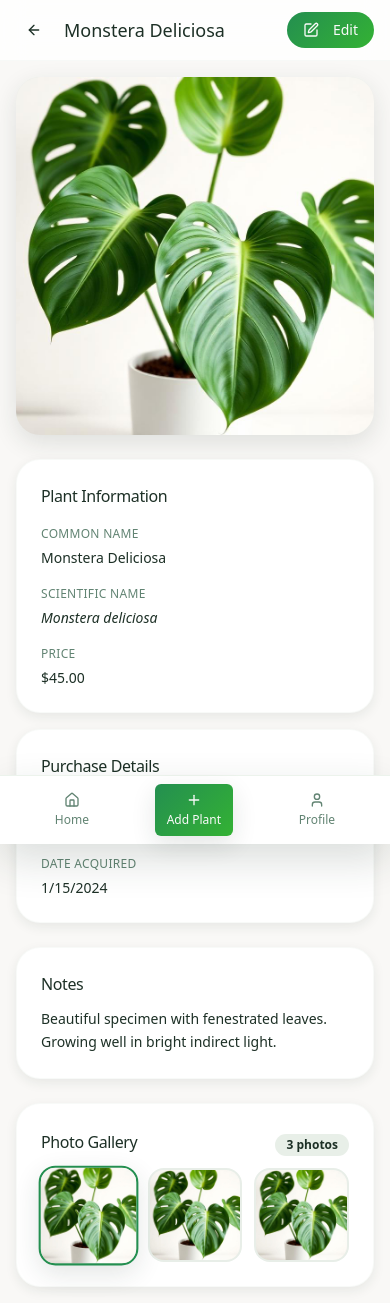
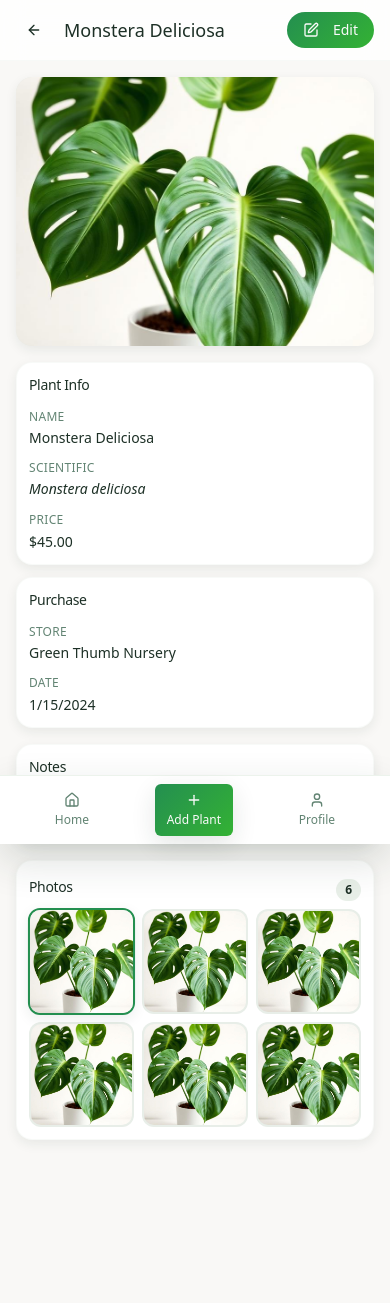
Before and after one commit to umfan99-cpu/plant-app, a React (Vite) app: page /plant/1 in a window 390 px wide. After the commit the page ends 1156 px from the top, so only its background shows below. Built offline with nearby package versions, Linux system fonts and the light colour scheme.

Commit message:
Fix plant detail page errors
Adjusted plant detail page layout for better mobile viewing, including a smaller top photo and more compact info boxes. Added six sample photos to each plant detail page. Resolved an error encountered when tapping the edit button.

```diff
--- a/src/App.tsx
+++ b/src/App.tsx
@@ -22,6 +22,7 @@ const App = () => (
           <Route path="/" element={<SplashScreen />} />
           <Route path="/home" element={<><Home /><BottomNav /></>} />
           <Route path="/plant/:id" element={<><PlantDetail /><BottomNav /></>} />
+          <Route path="/plant/:id/edit" element={<><AddPlant /><BottomNav /></>} />
           <Route path="/add-plant" element={<><AddPlant /><BottomNav /></>} />
           {/* ADD ALL CUSTOM ROUTES ABOVE THE CATCH-ALL "*" ROUTE */}
           <Route path="*" element={<NotFound />} />
--- a/src/pages/PlantDetail.tsx
+++ b/src/pages/PlantDetail.tsx
@@ -21,7 +21,7 @@ const mockPlantData = {
     whereBought: 'Green Thumb Nursery',
     dateAcquired: '2024-01-15',
     notes: 'Beautiful specimen with fenestrated leaves. Growing well in bright indirect light.',
-    photos: [monsteraImg, monsteraImg, monsteraImg],
+    photos: [monsteraImg, monsteraImg, monsteraImg, monsteraImg, monsteraImg, monsteraImg],
     thumbnailIndex: 0
   },
   2: {
@@ -32,7 +32,7 @@ const mockPlantData = {
     whereBought: 'Home Depot',
     dateAcquired: '2024-02-10',
     notes: 'Low maintenance plant perfect for beginners. Tolerates low light conditions.',
-    photos: [snakePlantImg, snakePlantImg],
+    photos: [snakePlantImg, snakePlantImg, snakePlantImg, snakePlantImg, snakePlantImg, snakePlantImg],
     thumbnailIndex: 0
   },
   3: {
@@ -43,7 +43,7 @@ const mockPlantData = {
     whereBought: 'Local Plant Shop',
     dateAcquired: '2024-01-28',
     notes: 'Fast-growing trailing plant. Great for hanging baskets or shelves.',
-    photos: [pothosImg, pothosImg, pothosImg, pothosImg],
+    photos: [pothosImg, pothosImg, pothosImg, pothosImg, pothosImg, pothosImg],
     thumbnailIndex: 0
   },
   4: {
@@ -54,7 +54,7 @@ const mockPlantData = {
     whereBought: 'Botanical Garden Shop',
     dateAcquired: '2024-03-05',
     notes: 'Statement plant with large glossy leaves. Requires bright indirect light.',
-    photos: [fiddleLeafImg, fiddleLeafImg],
+    photos: [fiddleLeafImg, fiddleLeafImg, fiddleLeafImg, fiddleLeafImg, fiddleLeafImg, fiddleLeafImg],
     thumbnailIndex: 0
   },
   5: {
@@ -65,7 +65,7 @@ const mockPlantData = {
     whereBought: 'Green Thumb Nursery',
     dateAcquired: '2024-02-22',
     notes: 'Elegant flowering plant that indicates when it needs water by drooping.',
-    photos: [peaceLilyImg, peaceLilyImg, peaceLilyImg],
+    photos: [peaceLilyImg, peaceLilyImg, peaceLilyImg, peaceLilyImg, peaceLilyImg, peaceLilyImg],
     thumbnailIndex: 0
   },
   6: {
@@ -76,7 +76,7 @@ const mockPlantData = {
     whereBought: 'Plant Paradise',
     dateAcquired: '2024-01-08',
     notes: 'Classic houseplant with glossy burgundy leaves. Very resilient and forgiving.',
-    photos: [rubberPlantImg, rubberPlantImg],
+    photos: [rubberPlantImg, rubberPlantImg, rubberPlantImg, rubberPlantImg, rubberPlantImg, rubberPlantImg],
     thumbnailIndex: 0
   }
 };
@@ -126,8 +126,8 @@ const PlantDetail = () => {
 
       <main className="container mx-auto px-4 py-4 max-w-4xl">
         {/* Main Photo */}
-        <div className="mb-6">
-          <div className="aspect-square bg-muted rounded-3xl overflow-hidden shadow-medium">
+        <div className="mb-4">
+          <div className="aspect-[4/3] bg-muted rounded-2xl overflow-hidden shadow-soft">
             <img
               src={plant.photos[plant.thumbnailIndex]}
               alt={plant.name}
@@ -141,73 +141,73 @@ const PlantDetail = () => {
         </div>
 
         {/* Plant Information */}
-        <div className="grid md:grid-cols-2 gap-4 mb-6">
+        <div className="grid grid-cols-1 sm:grid-cols-2 gap-3 mb-4">
           {/* Basic Info */}
-          <Card className="shadow-soft border-border/20 rounded-3xl">
-            <CardHeader className="pb-3">
-              <CardTitle className="text-base text-card-foreground font-medium">Plant Information</CardTitle>
+          <Card className="shadow-soft border-border/20 rounded-2xl">
+            <CardHeader className="pb-2 px-3 pt-3">
+              <CardTitle className="text-sm text-card-foreground font-medium">Plant Info</CardTitle>
             </CardHeader>
-            <CardContent className="space-y-3 pt-0">
+            <CardContent className="space-y-2 pt-0 px-3 pb-3">
               <div>
-                <label className="text-xs font-medium text-muted-foreground uppercase tracking-wide">Common Name</label>
-                <p className="text-card-foreground font-medium text-sm mt-1">{plant.name}</p>
+                <label className="text-xs font-medium text-muted-foreground uppercase tracking-wide">Name</label>
+                <p className="text-card-foreground text-sm mt-0.5 leading-tight">{plant.name}</p>
               </div>
               <div>
-                <label className="text-xs font-medium text-muted-foreground uppercase tracking-wide">Scientific Name</label>
-                <p className="text-card-foreground italic text-sm mt-1">{plant.scientificName}</p>
+                <label className="text-xs font-medium text-muted-foreground uppercase tracking-wide">Scientific</label>
+                <p className="text-card-foreground italic text-sm mt-0.5 leading-tight">{plant.scientificName}</p>
               </div>
               <div>
                 <label className="text-xs font-medium text-muted-foreground uppercase tracking-wide">Price</label>
-                <p className="text-card-foreground text-sm mt-1 font-medium">{plant.price}</p>
+                <p className="text-card-foreground text-sm mt-0.5 font-medium">{plant.price}</p>
               </div>
             </CardContent>
           </Card>
 
           {/* Purchase Info */}
-          <Card className="shadow-soft border-border/20 rounded-3xl">
-            <CardHeader className="pb-3">
-              <CardTitle className="text-base text-card-foreground font-medium">Purchase Details</CardTitle>
+          <Card className="shadow-soft border-border/20 rounded-2xl">
+            <CardHeader className="pb-2 px-3 pt-3">
+              <CardTitle className="text-sm text-card-foreground font-medium">Purchase</CardTitle>
             </CardHeader>
-            <CardContent className="space-y-3 pt-0">
+            <CardContent className="space-y-2 pt-0 px-3 pb-3">
               <div>
-                <label className="text-xs font-medium text-muted-foreground uppercase tracking-wide">Where Bought</label>
-                <p className="text-card-foreground text-sm mt-1">{plant.whereBought}</p>
+                <label className="text-xs font-medium text-muted-foreground uppercase tracking-wide">Store</label>
+                <p className="text-card-foreground text-sm mt-0.5 leading-tight">{plant.whereBought}</p>
               </div>
               <div>
-                <label className="text-xs font-medium text-muted-foreground uppercase tracking-wide">Date Acquired</label>
-                <p className="text-card-foreground text-sm mt-1">{new Date(plant.dateAcquired).toLocaleDateString()}</p>
+                <label className="text-xs font-medium text-muted-foreground uppercase tracking-wide">Date</label>
+                <p className="text-card-foreground text-sm mt-0.5">{new Date(plant.dateAcquired).toLocaleDateString()}</p>
               </div>
             </CardContent>
           </Card>
         </div>
 
         {/* Notes */}
-        <Card className="shadow-soft border-border/20 mb-6 rounded-3xl">
-          <CardHeader className="pb-3">
-            <CardTitle className="text-base text-card-foreground font-medium">Notes</CardTitle>
+        <Card className="shadow-soft border-border/20 mb-4 rounded-2xl">
+          <CardHeader className="pb-2 px-3 pt-3">
+            <CardTitle className="text-sm text-card-foreground font-medium">Notes</CardTitle>
           </CardHeader>
-          <CardContent className="pt-0">
+          <CardContent className="pt-0 px-3 pb-3">
             <p className="text-card-foreground leading-relaxed text-sm">{plant.notes}</p>
           </CardContent>
         </Card>
 
         {/* Photo Gallery */}
-        <Card className="shadow-soft border-border/20 rounded-3xl">
-          <CardHeader className="flex flex-row items-center justify-between pb-3">
-            <CardTitle className="text-base text-card-foreground font-medium">Photo Gallery</CardTitle>
-            <Badge variant="secondary" className="bg-secondary/50 text-xs rounded-full">
-              {plant.photos.length} photo{plant.photos.length !== 1 ? 's' : ''}
+        <Card className="shadow-soft border-border/20 rounded-2xl">
+          <CardHeader className="flex flex-row items-center justify-between pb-2 px-3 pt-3">
+            <CardTitle className="text-sm text-card-foreground font-medium">Photos</CardTitle>
+            <Badge variant="secondary" className="bg-secondary/50 text-xs rounded-full px-2 py-0.5">
+              {plant.photos.length}
             </Badge>
           </CardHeader>
-          <CardContent className="pt-0">
-            <div className="grid grid-cols-3 md:grid-cols-4 gap-3">
+          <CardContent className="pt-0 px-3 pb-3">
+            <div className="grid grid-cols-3 gap-2">
               {plant.photos.map((photo, index) => (
                 <div
                   key={index}
-                  className={`aspect-square bg-muted rounded-2xl overflow-hidden cursor-pointer border-2 transition-all ${
+                  className={`aspect-square bg-muted rounded-xl overflow-hidden cursor-pointer border-2 transition-all ${
                     index === plant.thumbnailIndex
-                      ? 'border-primary shadow-medium scale-105'
-                      : 'border-transparent hover:border-border/50 hover:scale-105'
+                      ? 'border-primary shadow-soft scale-[1.02]'
+                      : 'border-transparent hover:border-border/50 hover:scale-[1.02]'
                   }`}
                   onClick={() => {
                     // In real app, this would update the thumbnail index
```
